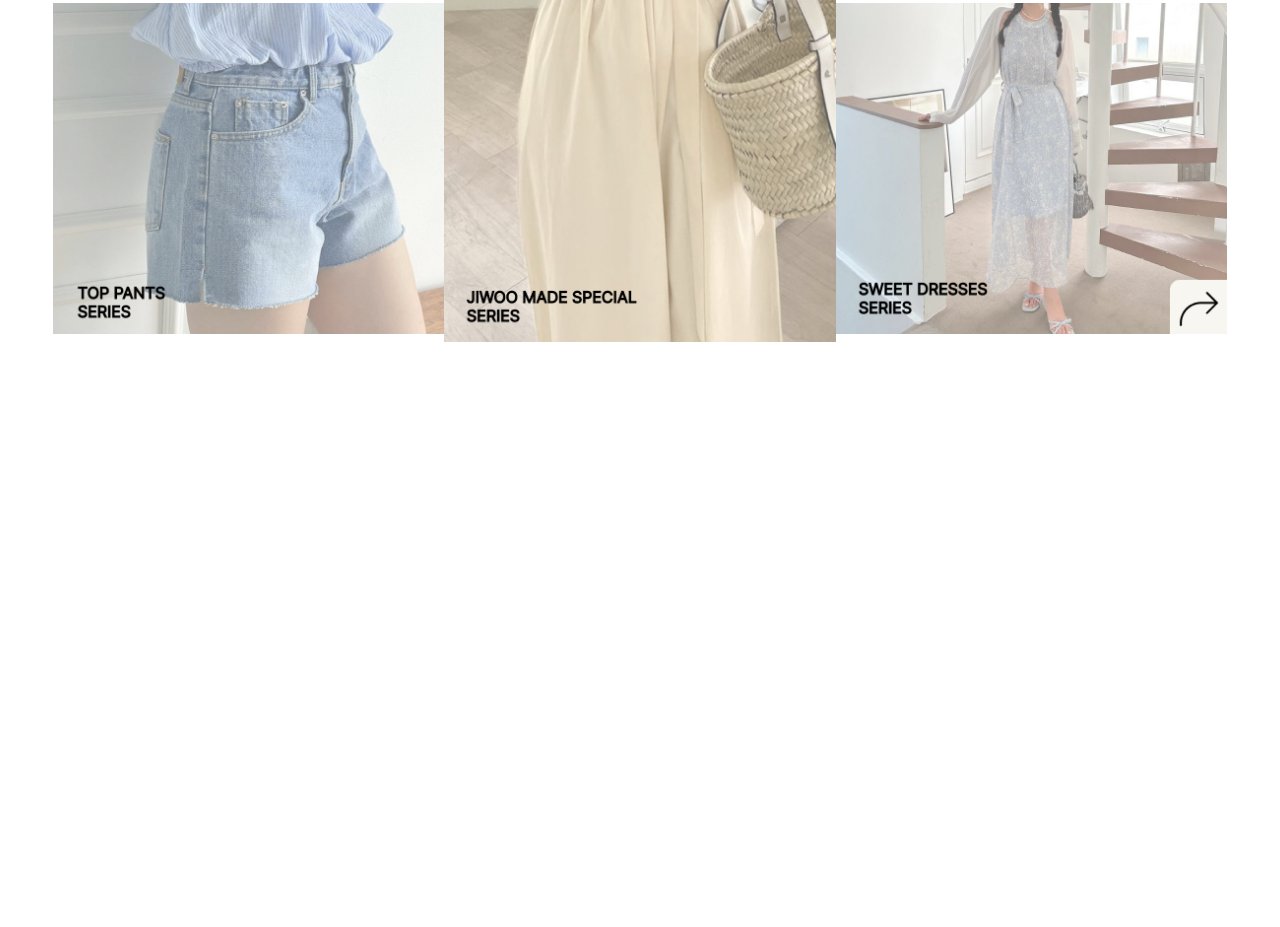
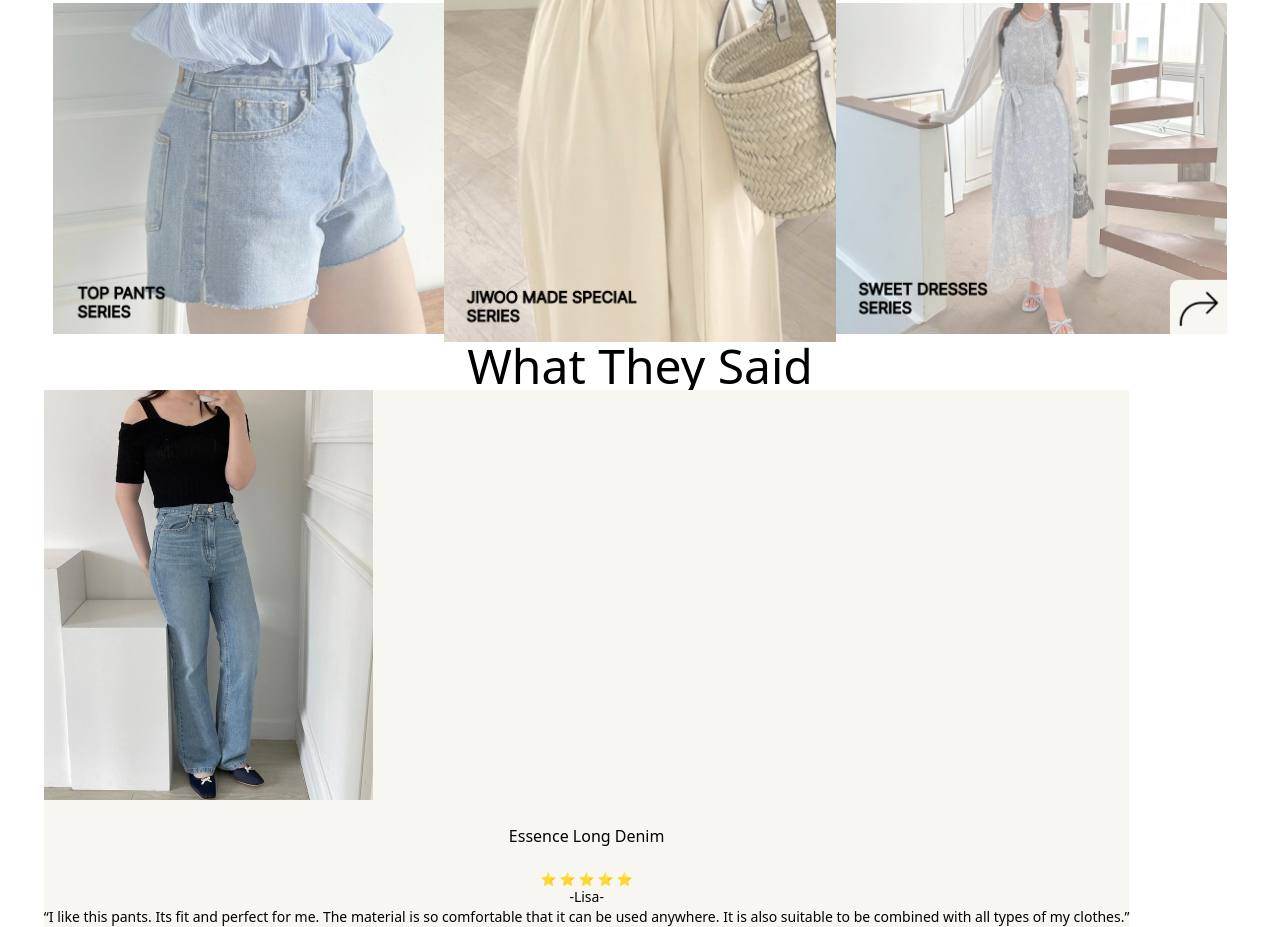
Before and after one commit to kakha326/project1-tailwind, a website: page index.html in a window 1280 px wide. Shown: the part 5344-6271 px from the top of the page. Before the commit the page ends 5686 px from the top, so only its background shows below. Drawn offline with Linux system fonts and the light colour scheme.

Commit message:
section 7 edit

```diff
--- a/index.html
+++ b/index.html
@@ -210,6 +210,22 @@
                 <img src="img/Group 7.png" alt="#">
             </div>
         </section>
+        <!-- section7 -->
+        <section>
+            <h2 class="text-5xl	 text-center mt-12">What They Said</h2>
+            <div class="flex justify-around w-11/12">
+                <div class="bg-mainBgColor back w-4/1 m-auto flex-col	">
+                    <img class="bg-center" src="img/img 26.png" alt="">
+                    <div class="text-center m-auto w-full">
+                        <h4 class="text-base my-6">Essence Long Denim</h4>
+                        <img class="m-auto" src="img/framestars.png" alt="">
+                        <p class="text-sm">-Lisa-</p>
+                        <p class="text-sm">“I like this pants. Its fit and perfect for me. The material is so comfortable that it can be
+                            used anywhere. It is also suitable to be combined with all types of my clothes.”</p>
+                    </div>
+                </div>
+            </div>
+        </section>
     </div>
 </body>
 
```
Also changed, not shown: css/main.css, img/framestars.png (added).
